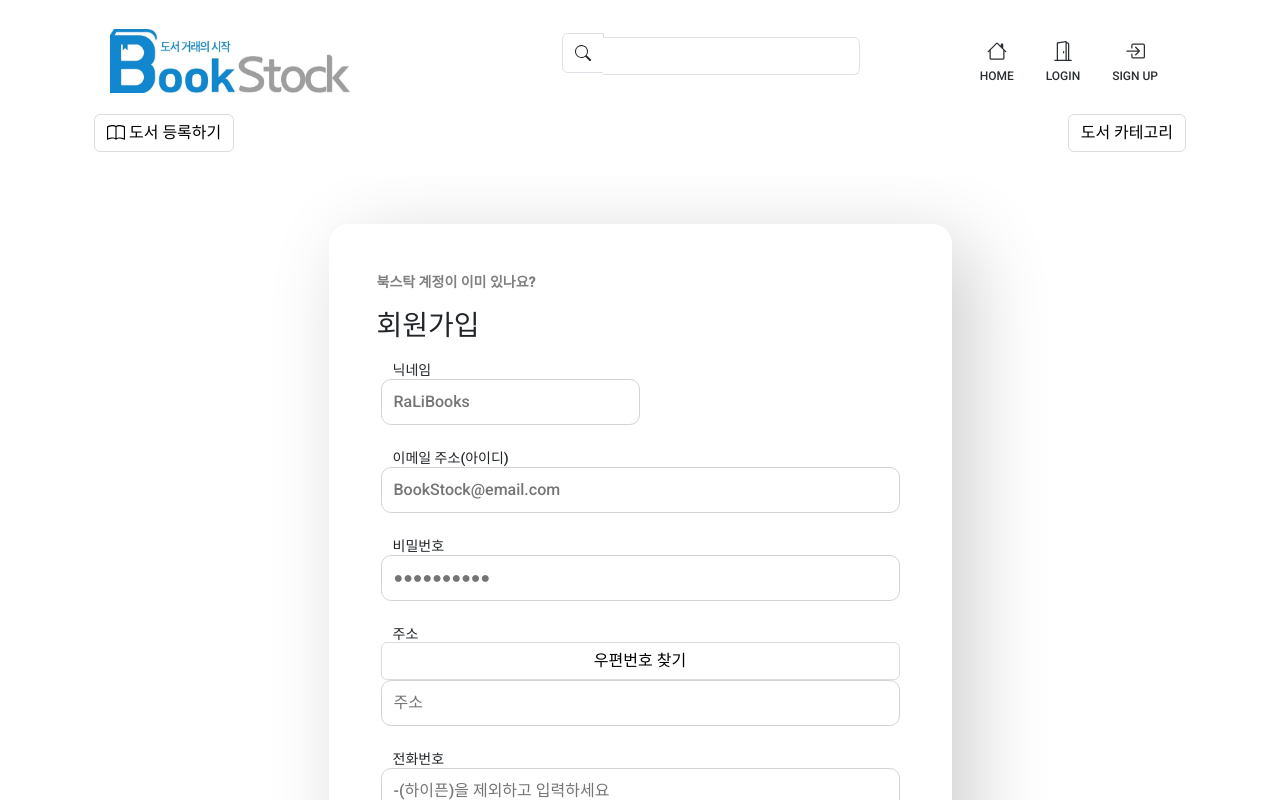
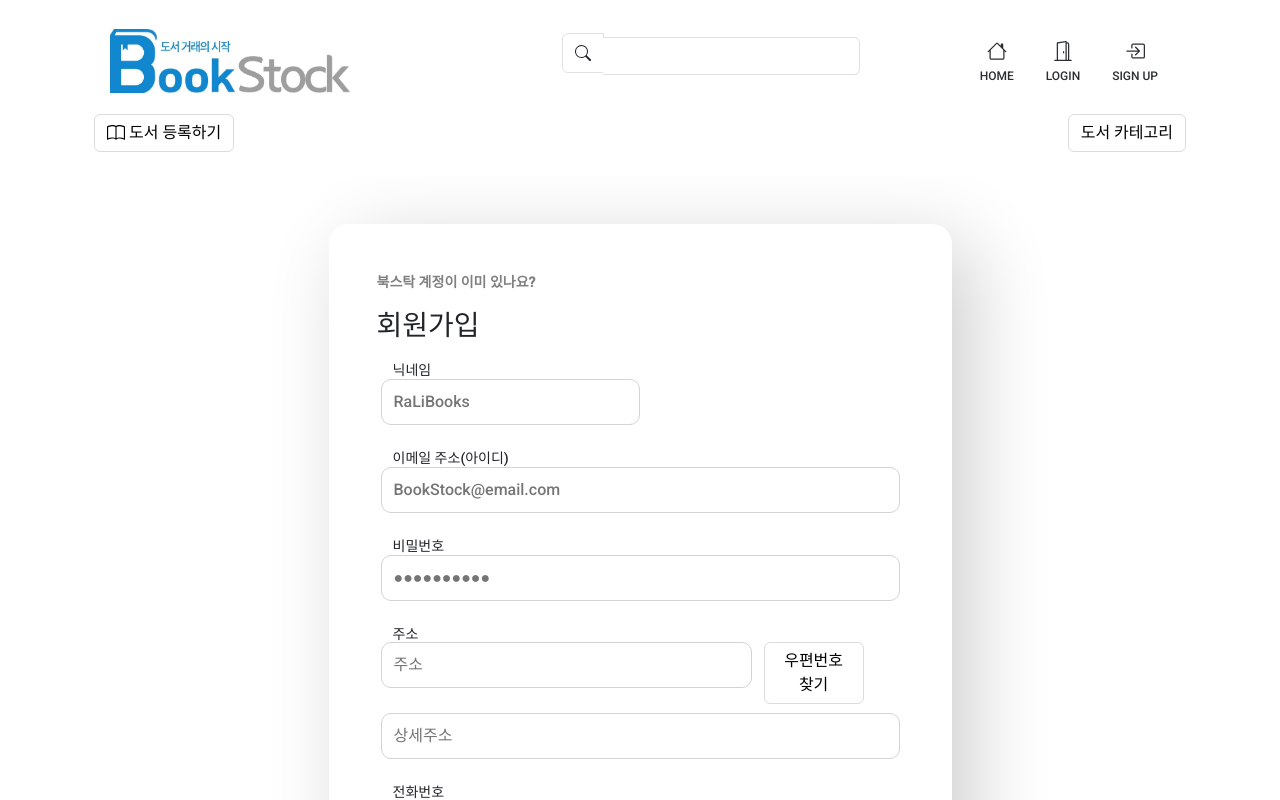
Before and after one commit to kimjun14/Bookstock, a React (Create React App) app in the folder bookstok-app/: page /signup in a window 1280 px wide. Shown: the top 800 px of the page. Built offline with nearby package versions, Linux system fonts and the light colour scheme.

Commit message:
signup / 우편번호 검색 수정 / 유상민

```diff
--- a/bookstok-app/src/components/NewBooks/NewBooks.js
+++ b/bookstok-app/src/components/NewBooks/NewBooks.js
@@ -3,6 +3,8 @@ import React, { useEffect, useState } from 'react';
 import { Link } from 'react-router-dom';
 import './NewBooks.css'
 import axios from 'axios';
+import { ProgressBar } from 'react-bootstrap';
+import calculateProgress from './progressbar';
 
 const axiosConnect = axios.create({
     baseURL: 'http://localhost:12345/api',
@@ -48,6 +50,10 @@ function NewBooks() {
                                     <p className="card-text">{bookData.bookAuthor}</p>
                                     <p className="card-text">시작 가격: {bookData.auctionPrice}원</p>
                                     <p className="card-text">현재 가격: 9000원</p>
+                                    <ProgressBar
+                                        now={calculateProgress(bookData.currentPrice, bookData.auctionPrice)}
+                                        label={`${calculateProgress(bookData.currentPrice, bookData.auctionPrice)}%`}
+                                    />
                                 </div>
                             </div>
                         </Link>
--- /dev/null
+++ b/bookstok-app/src/components/NewBooks/progressbar.js
@@ -0,0 +1,9 @@
+function calculateProgress(currentPrice, startingPrice) {
+    if (startingPrice === 0) {
+      return 0;
+    }
+    const progress = ((currentPrice / startingPrice) * 100).toFixed(2);
+    return progress > 100 ? 100 : progress; // 진행률 최대 100%
+  }
+
+  export default calculateProgress;
--- a/bookstok-app/src/pages/myPage/auctionTrading.js
+++ b/bookstok-app/src/pages/myPage/auctionTrading.js
@@ -5,7 +5,6 @@ const AuctionTrading = () => {
     const [selectedBank, setSelectedBank] = useState('');
     const [accountNumber, setAccountNumber] = useState('');
     const [detailAddress, setDetailAddress] = useState('');
-    const [popup, setPopup] = useState(false);
     const [enroll_company, setEnroll_company] = useState({
         address: '',
     });
--- a/bookstok-app/src/pages/signUp/address/Adress.js
+++ b/bookstok-app/src/pages/signUp/address/Adress.js
@@ -1,5 +1,6 @@
 import React, { useEffect, useState } from "react";
 import DaumPostcode from "react-daum-postcode";
+import { Modal, Button } from "react-bootstrap";
 
 const Address = (props) => {
 
@@ -23,17 +24,32 @@ const Address = (props) => {
         props.setcompany({
             ...props.company,
             address: fullAddress,
-        })
+        });
+
+        // 주소 선택 완료 후 모달 닫기
+        props.closeModal();
     }
 
 
     return (
-        <div className="col-md-6">
+        <Modal show={true} onHide={props.closeModal}> {/* 모달 가시성 제어 */}
+        <Modal.Header closeButton>
+            <Modal.Title>우편번호 찾기</Modal.Title>
+        </Modal.Header>
+        <Modal.Body>
+            {/* DaumPostcode 컴포넌트를 모달 내부에 배치합니다. */}
             <DaumPostcode
                 className="postmodal"
                 autoClose
-                onComplete={complete} />
-        </div>
+                onComplete={complete}
+            />
+        </Modal.Body>
+        <Modal.Footer>
+            <Button variant="secondary" onClick={props.closeModal}>
+                닫기
+            </Button>
+        </Modal.Footer>
+    </Modal>
     );
 };
 
--- a/bookstok-app/src/pages/signUp/index.js
+++ b/bookstok-app/src/pages/signUp/index.js
@@ -249,7 +249,6 @@ function SignUp() {
         address: '',
     });
 
-    const [popup, setPopup] = useState(false);
 
     const handleInput = (e) => {
         setEnroll_company({
@@ -258,9 +257,22 @@ function SignUp() {
         })
     }
 
-    const handleComplete = (data) => {
-        setPopup(!popup);
-    }
+    const [isModalOpen, setIsModalOpen] = useState(false);
+
+    const handleOpenModal = () => {
+        setIsModalOpen(true);
+    };
+
+    const handleCloseModal = () => {
+        setIsModalOpen(false);
+    };
+
+    const [detailAddress, setDetailAddress] = useState('');
+
+    const handleDetailAddressChange = (e) => {
+        setDetailAddress(e.target.value);
+    };
+
 
     // 선택된 카테고리가 2개인지 확인하는 상태
     const isCategoryFull = selectedCategories.length === 2;
@@ -321,10 +333,14 @@ function SignUp() {
                         <label className="mb-0">
                             <h6 className="mb-0 text-sm">주소</h6>
                         </label>
-                        <button className="btn btn-primary" onClick={handleComplete}>우편번호 찾기</button>
-
-                        <input className="user_enroll_text" placeholder="주소" type="text" required={true} name="address" onChange={handleInput} value={enroll_company.address} />
-                        {popup && <Address company={enroll_company} setcompany={setEnroll_company}></Address>}
+                        <div className="row">
+                            <input className="col-sm-9 user_enroll_text" placeholder="주소" type="text" required={true} name="address" onChange={handleInput} value={enroll_company.address} />
+                            <div className="col-sm-3">
+                                <button className="btn btn-primary" onClick={handleOpenModal}>우편번호 찾기</button>
+                            </div>
+                        </div>
+                        <input type="text" id="detailAddress" name="detailAddress" placeholder="상세주소" value={detailAddress} onChange={handleDetailAddressChange} />
+                        {isModalOpen && <Address company={enroll_company} setcompany={setEnroll_company}  closeModal={handleCloseModal}></Address>}
                     </div>
 
                     <div className="row px-3">
```
